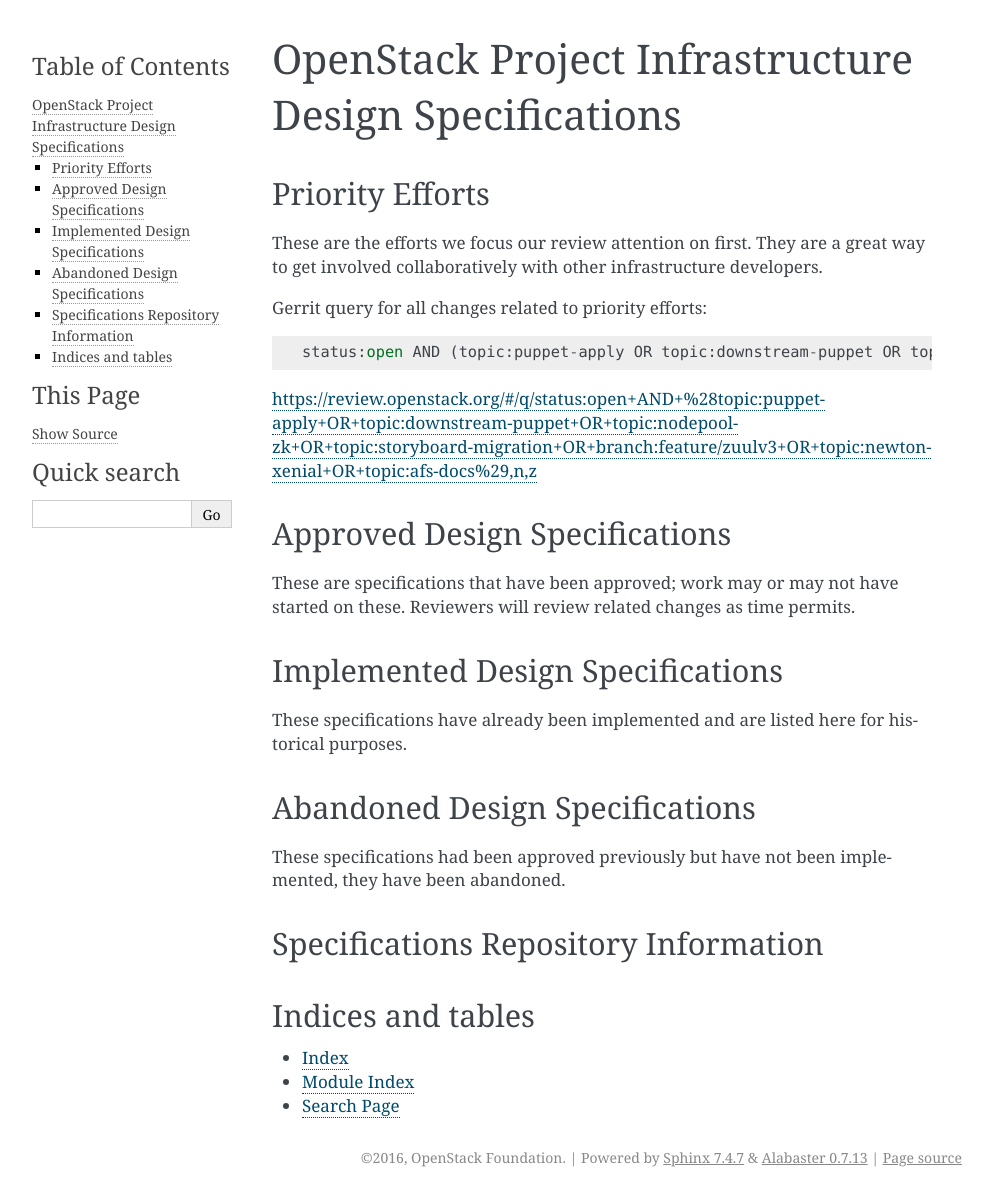
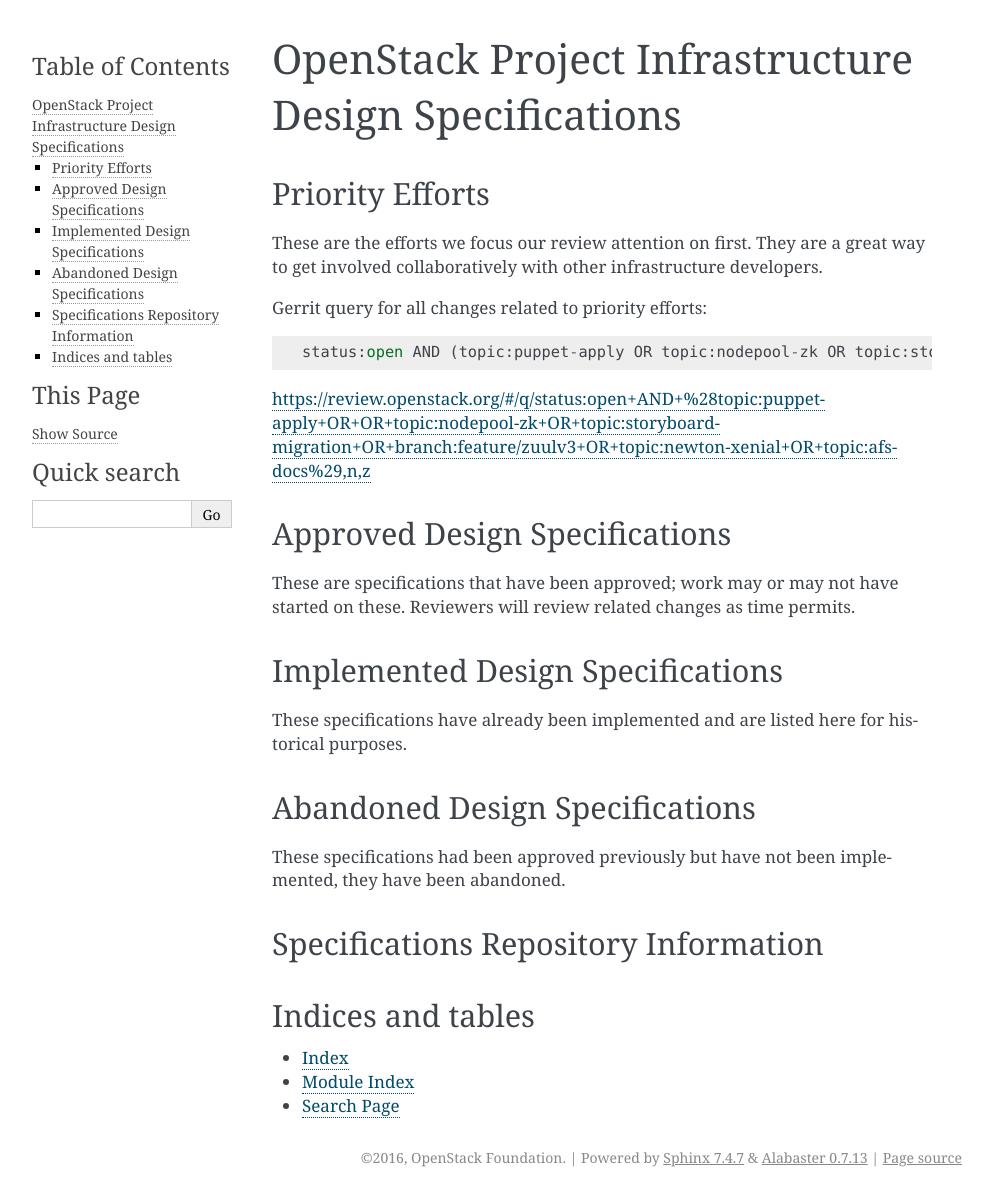
Before and after one commit to openstack-infra/infra-specs, a Sphinx documentation site: the page built from doc/source/index.rst, in a window 1280 px wide. Shown: the whole page, without its empty margins (148-1141 px from the left). Built offline with Sphinx 7.4.7, drawn with Linux system fonts in a browser that asks for light colours; pages that are not in the unit, such as notebooks, are missing from menus.

```diff
--- a/doc/source/index.rst
+++ b/doc/source/index.rst
@@ -22,9 +21,9 @@
 
 Gerrit query for all changes related to priority efforts::
 
-  status:open AND (topic:puppet-apply OR topic:downstream-puppet OR topic:nodepool-zk OR topic:storyboard-migration OR branch:feature/zuulv3 OR topic:newton-xenial OR topic:afs-docs)
+  status:open AND (topic:puppet-apply OR topic:nodepool-zk OR topic:storyboard-migration OR branch:feature/zuulv3 OR topic:newton-xenial OR topic:afs-docs)
 
-https://review.openstack.org/#/q/status:open+AND+%28topic:puppet-apply+OR+topic:downstream-puppet+OR+topic:nodepool-zk+OR+topic:storyboard-migration+OR+branch:feature/zuulv3+OR+topic:newton-xenial+OR+topic:afs-docs%29,n,z
+https://review.openstack.org/#/q/status:open+AND+%28topic:puppet-apply+OR+OR+topic:nodepool-zk+OR+topic:storyboard-migration+OR+branch:feature/zuulv3+OR+topic:newton-xenial+OR+topic:afs-docs%29,n,z
 
 Approved Design Specifications
 ==============================
```
Also changed, not shown: other parts of doc/source/index.rst (+1 -1 lines).
